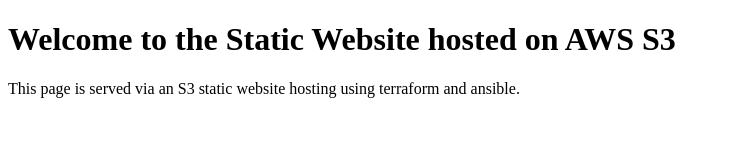
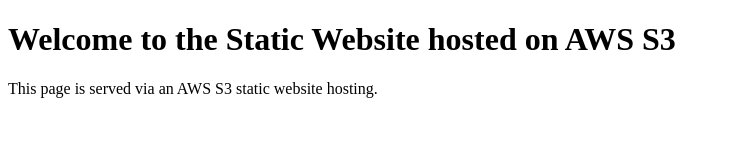
Before and after one commit to MannmeetOrg/static-web-hosting, a plain HTML site: page website/index.html in a window 1280 px wide. Shown: the whole page, without its empty margins (0-730 px from the left). Drawn offline with Linux system fonts and the light colour scheme.

Commit message:
AWS S3 Static Website Hosting

```diff
--- a/website/index.html
+++ b/website/index.html
@@ -6,6 +6,6 @@
 </head>
 <body>
 <h1>Welcome to the Static Website hosted on AWS S3</h1>
-<p>This page is served via an S3 static website hosting using terraform and ansible.</p>
+<p>This page is served via an AWS S3 static website hosting.</p>
 </body>
 </html>
```
